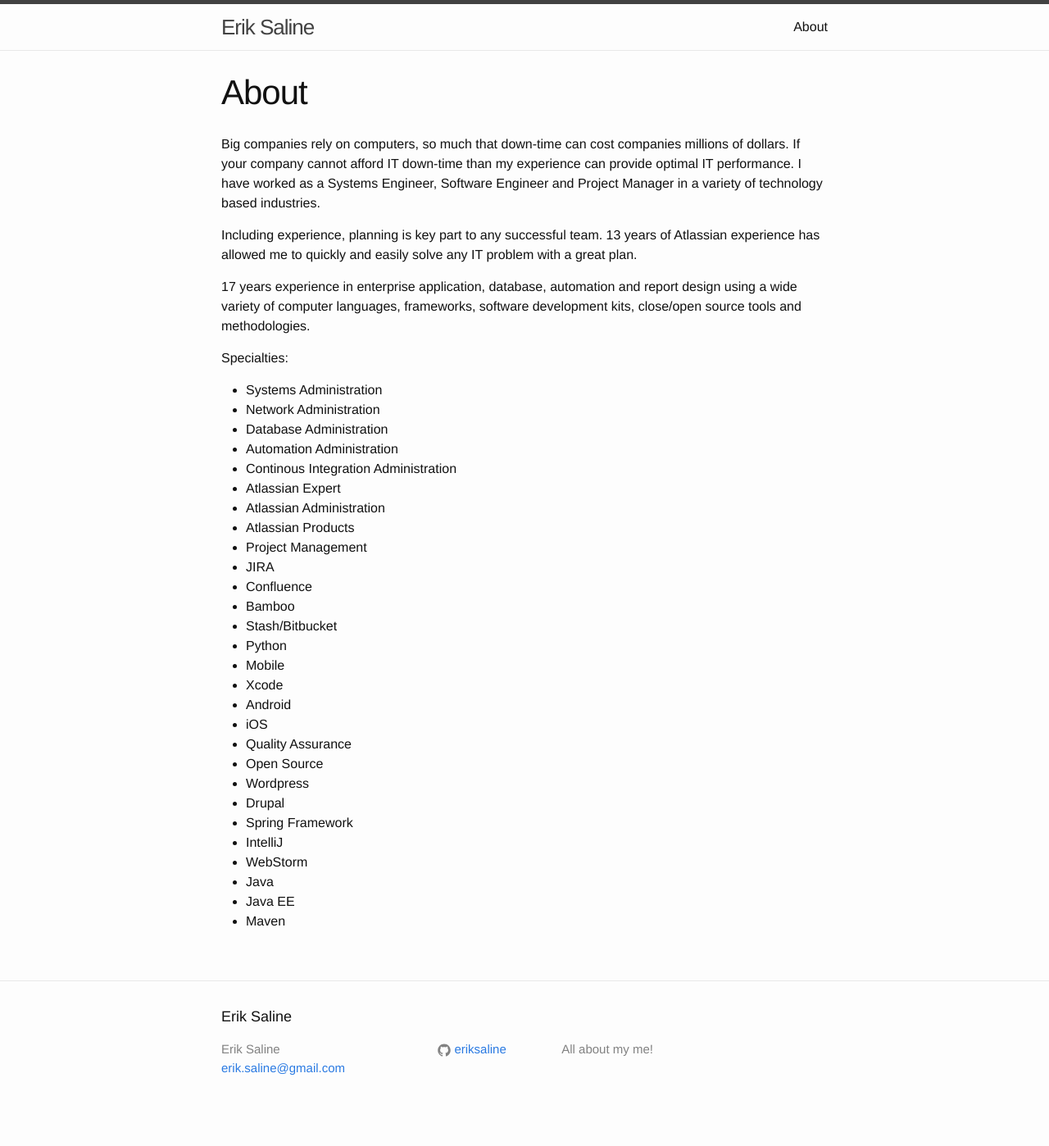
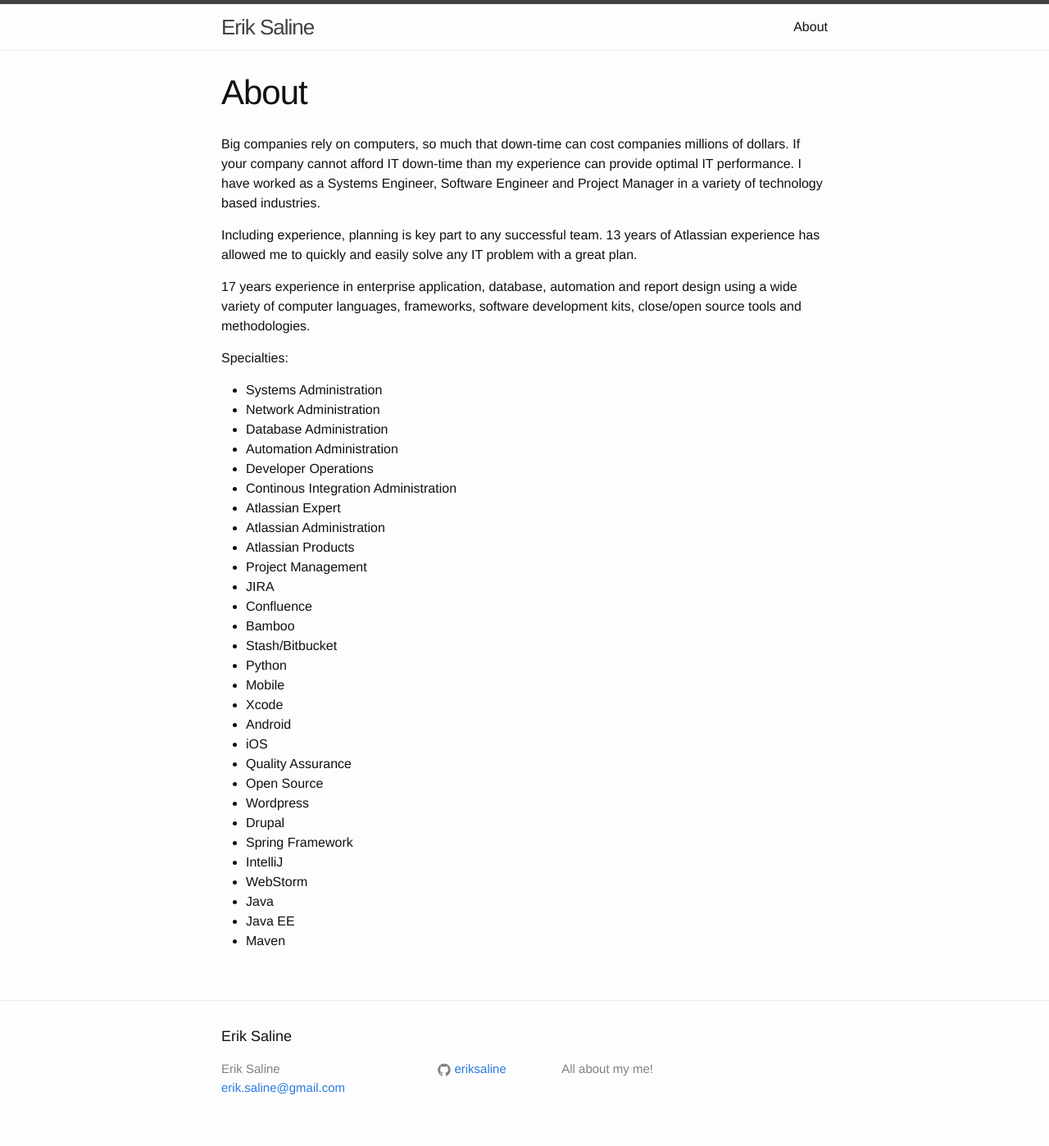
Before and after one commit to eriksaline/eriksaline.github.io, a Jekyll site: the page built from about.md, in a window 1280 px wide. Shown: the whole page at 82% size. Built offline with Jekyll 4.4.1, drawn with Linux system fonts in a browser that asks for light colours; before the commit the page ends 1374 px from its top, so only the background shows below that.

Commit message:
Updated about.md

```diff
--- a/about.md
+++ b/about.md
@@ -16,6 +16,7 @@ Specialties:
 * Network Administration
 * Database Administration
 * Automation Administration
+* Developer Operations
 * Continous Integration Administration
 * Atlassian Expert
 * Atlassian Administration
```
